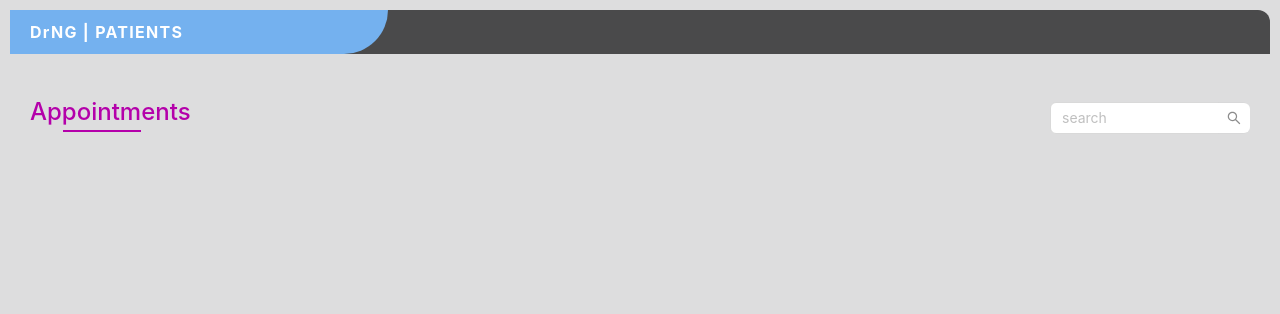
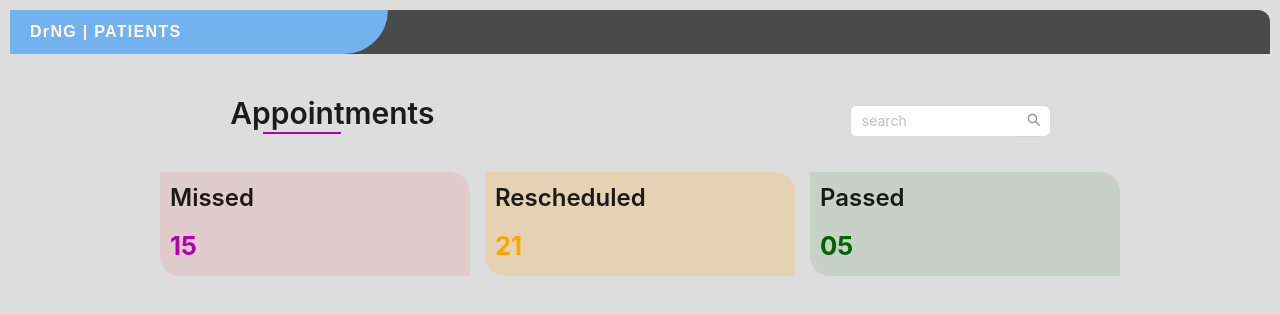
Before and after one commit to clintjason/AppointmentScheduler, a React (Vite) app: page / in a window 1280 px wide. Shown: the top 314 px of the page. Built offline with nearby package versions, Linux system fonts and the light colour scheme.

Commit message:
💄 adds appointment status ui

```diff
--- a/src/components/AppointmentsDashboard/index.jsx
+++ b/src/components/AppointmentsDashboard/index.jsx
@@ -1,17 +1,40 @@
-import { Typography,  } from 'antd';
+import { Typography  } from 'antd';
 import Header from '../Header';
 import Search from '../Search';
+import StatusStats from '../StatusStats';
 
 const AppointmentsDashboard = () => {
   const { Title } = Typography;
+  const stats = [
+    {
+      id: 1,
+      type: 'Missed',
+      status: '15',
+    },
+    {
+      id: 2,
+      type: 'Rescheduled',
+      status: '21',
+    },
+    {
+      id: 3,
+      type: 'Passed',
+      status: '05',
+    }
+  ]
+
+  const displayStats = stats.map((stat) => <StatusStats status={stat.status} type={stat.type} key={stat.id} />)
 
   return (
     <>
       <Header />
       <main>
-        <div className='flex-box'>
-          <Title level={2} class='appointment__title'>Appointments</Title>
+        <div className='flex-wrapper space-ard'>
+          <Title level={2} className='appointment__title'>Appointments</Title>
           <Search />
+        </div>
+        <div className='flex-wrapper center-all'>
+          {displayStats}
         </div>
       </main>
     </>
--- /dev/null
+++ b/src/components/StatusStats/index.jsx
@@ -0,0 +1,14 @@
+import { Typography  } from 'antd';
+
+const StatusStats = ({type, status}) => {
+  const { Title, Text } = Typography;
+
+  return (
+    <div className={"status-stats " + type.toLowerCase()}>
+      <Title level={3} className=''>{type}</Title>
+      <Text className={"stats " + type.toLowerCase()}>{status}</Text>
+    </div>
+  )
+}
+
+export default StatusStats;
--- a/src/index.css
+++ b/src/index.css
@@ -1,6 +1,6 @@
 :root {
-  font-family: Inter, system-ui, Avenir, Helvetica, Arial, sans-serif;
-  line-height: 1.5;
+/*   font-family: Inter, system-ui, Avenir, Helvetica, Arial, sans-serif;
+ */  line-height: 1.5;
   font-weight: 400;
 
   color-scheme: light dark;
@@ -18,13 +18,33 @@ body {
   background-color: rgba(221, 221, 222, 1);
   padding: 10px;
 }
-.flex-box {
+.flex-wrapper {
   display: flex;
   flex-wrap: wrap;
-  justify-content: space-between;
   align-items: center;
   gap: 15px;
+  margin-bottom: 25px;
 }
+
+.column-wrapper {
+  display: flex;
+  flex-direction: column;
+  gap: 15px;
+}
+
+.center-all {
+  justify-content: center;
+  align-items: center;
+}
+
+.space-btw {
+  justify-content: space-between;
+}
+
+.space-ard {
+  justify-content: space-around;
+}
+
 /*------------------------------------------*/
 /*------------------ HEADER ----------------*/
 /*------------------------------------------*/
@@ -71,6 +91,8 @@ h1 {
   line-height: 1.1;
 }
 
+/*------------------- SEARCH FIELD  ------------------*/
+
 .ant-input-search-button {
   border: 0px;
   height: 30px !important;
@@ -81,6 +103,43 @@ h1 {
 
 }
 
+/*------------------ STATUS STATS  ------------------*/
+
+.status-stats {
+  border-radius: 0px 20px;
+  padding: 10px;
+  width: 90%;
+  max-width: 310px;
+}
+
+.status-stats .stats {
+  font-weight: bold;
+  font-size: 1.6rem;
+}
+
+.status-stats.passed {
+  background-color: rgba(0, 100, 0, 0.1);
+}
+
+.status-stats.missed {
+  background-color: rgba(240, 52, 52, 0.1);
+}
+
+.status-stats.rescheduled {
+  background-color: rgba(255,165,0,0.2);
+}
+
+.status-stats .passed {
+  color: rgba(0, 100, 0, 1);
+}
+
+.status-stats .missed {
+  color: rgba(180, 0, 170, 1);
+}
+
+.status-stats .rescheduled {
+  color: rgb(255,165,0);
+}
 
 /*----------------------------------------------------*/
 /*------------------- MEDIA QUERY   ------------------*/
```
